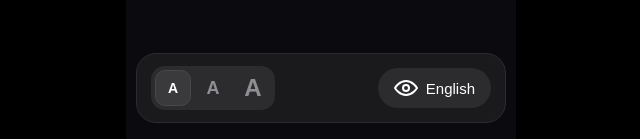
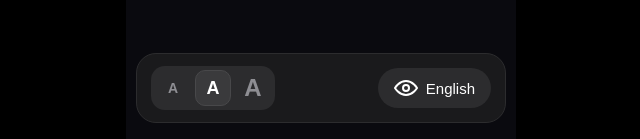
Before and after one commit to chaneul/worshiponair-translator, a React app: page / in a window 1280 px wide. Shown: the part 661-800 px from the top of the page, without its empty margins (319-959 px from the left). Built offline with nearby package versions, Linux system fonts and the light colour scheme.

Commit message:
Add text resizer component

```diff
--- a/src/features/textsize/TextResizer.tsx
+++ b/src/features/textsize/TextResizer.tsx
@@ -1,12 +1,10 @@
-import { useState } from "react";
+import { useTextSize } from "../../shared/lib/TextSizeContext";
 import "./textResizer.css";
 
-type TextSize = "small" | "medium" | "large";
-
 export default function TextResizer() {
-  const [size, setSize] = useState<TextSize>("small");
+  const { size, setSize } = useTextSize();
   return (
-    <div className="container1">
+    <div className="text-resizer">
       <button
         type="button"
         aria-label="Small text"
--- a/src/features/textsize/textResizer.css
+++ b/src/features/textsize/textResizer.css
@@ -1,4 +1,4 @@
-.container1 {
+.text-resizer {
   display: flex;
   align-items: center;
   gap: 4px;
--- a/src/features/translation/LiveTranslationDisplay.tsx
+++ b/src/features/translation/LiveTranslationDisplay.tsx
@@ -1,5 +1,6 @@
 import { useAutoScroll } from "./useAutoScroll";
 import { StatusIndicator } from "../../features/status/StatusIndicator";
+import { useTextSize } from "../../shared/lib/TextSizeContext";
 import "./liveTranslation.css";
 
 interface LiveTranslationProps {
@@ -10,9 +11,10 @@ export default function LiveTranslationDisplay({
   lines = [],
 }: LiveTranslationProps) {
   const containerRef = useAutoScroll(lines);
+  const { size } = useTextSize();
 
   return (
-    <div className="text-display" ref={containerRef}>
+    <div className={`text-display -${size}`} ref={containerRef}>
       {lines.map((line, index) => (
         <p key={index} className="divider">
           {line}
--- a/src/features/translation/liveTranslation.css
+++ b/src/features/translation/liveTranslation.css
@@ -5,7 +5,6 @@
 
 .text-display {
   background: none;
-  color: #ffffff;
   display: flex;
   flex-direction: column;
   gap: 0.75rem;
@@ -21,6 +20,16 @@
   -ms-overflow-style: none;
 }
 
+.text-display.-small {
+  --divider-font-size: 1rem;
+}
+.text-display.-medium {
+  --divider-font-size: 1.25rem;
+}
+.text-display.-large {
+  --divider-font-size: 1.625rem;
+}
+
 .text-display::-webkit-scrollbar {
   display: none;
 }
@@ -29,8 +38,15 @@
   margin: 0;
   padding: 1rem 0;
   color: #ffffff;
-  font-size: 1.25rem;
+  font-size: var(--divider-font-size);
   font-weight: 600;
   line-height: 1.4;
   border-bottom: 1px solid rgba(255, 255, 255, 0.15);
 }
+
+.original-text {
+  font-size: calc(var(--divider-font-size) * 0.75);
+  opacity: 0.5;
+  font-style: italic;
+  font-weight: 400;
+}
--- a/src/pages/MainPage.tsx
+++ b/src/pages/MainPage.tsx
@@ -2,16 +2,19 @@ import Header from "../widgets/header/Header";
 import Transcript from "../widgets/transcript/Transcript";
 import Footer from "../widgets/footer/Footer";
 import { LanguageProvider } from "../shared/lib/LanguageContext";
+import { TextSizeProvider } from "../shared/lib/TextSizeContext";
 import "./mainPage.css";
 
 export default function Main() {
   return (
     <LanguageProvider>
-      <div className="container">
-        <Header />
-        <Transcript />
-        <Footer />
-      </div>
+      <TextSizeProvider>
+        <div className="container">
+          <Header />
+          <Transcript />
+          <Footer />
+        </div>
+      </TextSizeProvider>
     </LanguageProvider>
   );
 }
--- /dev/null
+++ b/src/shared/lib/TextSizeContext.tsx
@@ -0,0 +1,28 @@
+import { createContext, useContext, useState, ReactNode } from "react";
+
+export type TextSize = "small" | "medium" | "large";
+
+interface TextSizeContextValue {
+  size: TextSize;
+  setSize: (size: TextSize) => void;
+}
+
+const TextSizeContext = createContext<TextSizeContextValue | undefined>(
+  undefined,
+);
+
+export function TextSizeProvider({ children }: { children: ReactNode }) {
+  const [size, setSize] = useState<TextSize>("medium");
+  return (
+    <TextSizeContext.Provider value={{ size, setSize }}>
+      {children}
+    </TextSizeContext.Provider>
+  );
+}
+
+export function useTextSize() {
+  const ctx = useContext(TextSizeContext);
+  if (!ctx)
+    throw new Error("useTextSize must be used within a TextSizeProvider");
+  return ctx;
+}
```
